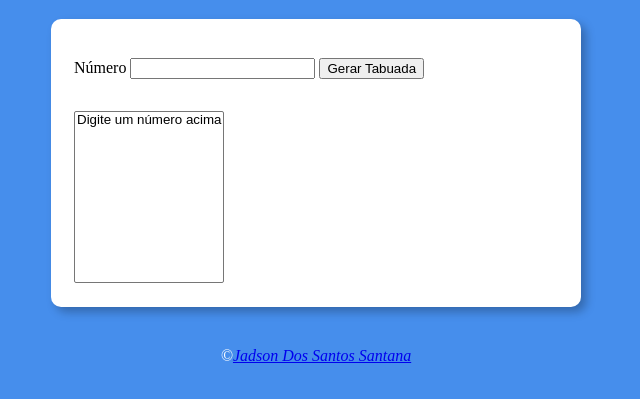
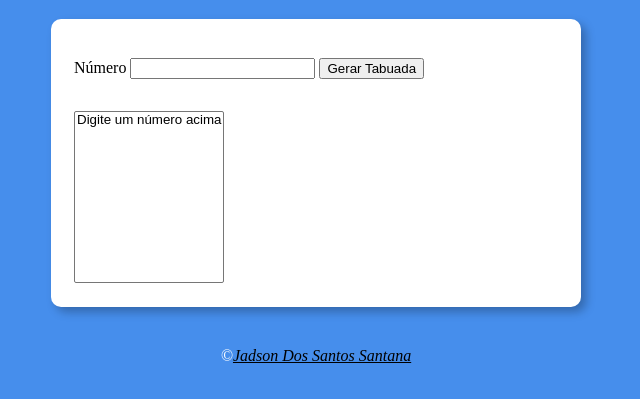
Before and after one commit to Jadsonl/Tabuada, a plain HTML site: page index.html in a window 1280 px wide. Shown: the part 61-460 px from the top of the page, without its empty margins (324-964 px from the left). Drawn offline with Linux system fonts and the light colour scheme.

Commit message:
Update style.css

```diff
--- a/style.css
+++ b/style.css
@@ -21,7 +21,7 @@ box-shadow: 5px 5px 10px rgba(0, 0, 0, 0.267) ;
 
 }
 a{
-  font: black;
+  color: black;
 }
 div{
 padding: 8px;
```
